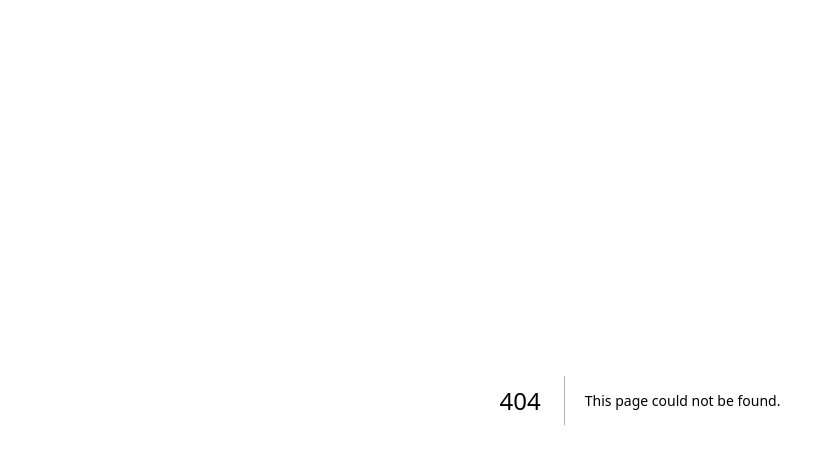
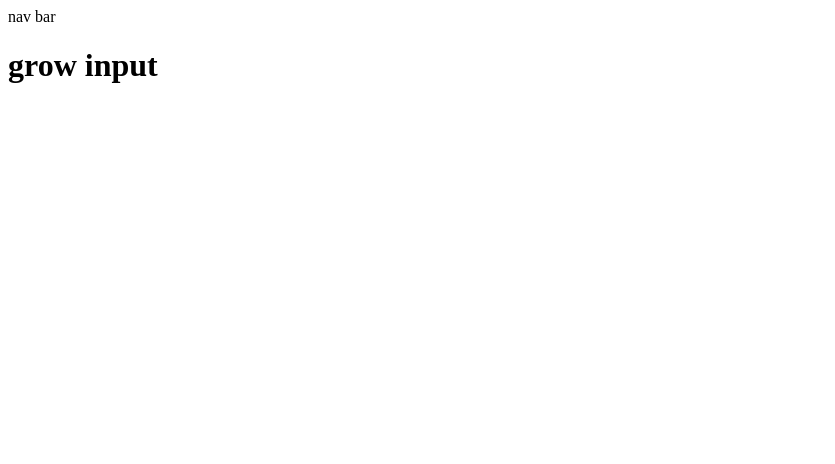
Before and after one commit to not-liuliumei/fronted-demo, a Next.js app: page /show-case/grow-input in a window 1280 px wide. Before the commit this address had no page. Shown: the top 464 px of the page, without its empty margins (0-835 px from the left). Built offline with nearby package versions, Linux system fonts and the light colour scheme.

Commit message:
feat(*): add basic router for project

```diff
--- a/src/app/layout.tsx
+++ b/src/app/layout.tsx
@@ -12,7 +12,10 @@ export default function RootLayout({
 }>) {
   return (
     <html lang="en">
-      <body>{children}</body>
+      <body>
+        <div>nav bar</div>
+        <main>{children}</main>
+      </body>
     </html>
   );
 }
--- /dev/null
+++ b/src/app/show-case/grow-input/page.tsx
@@ -0,0 +1,9 @@
+import { Metadata } from "next"
+
+export const metadata: Metadata = {
+  title: 'Fronted Demo | Grow Input'
+}
+
+export default function Page() {
+    return <h1>grow input</h1>
+  }
--- /dev/null
+++ b/src/app/show-case/layout.tsx
@@ -0,0 +1,12 @@
+export default function ShowCaseLayout({
+    children,
+  }: {
+    children: React.ReactNode
+  }) {
+    return (
+      <div>
+
+        {children}
+      </div>
+    )
+  }
```
Also changed, not shown: src/app/show-case/page.tsx (added, +9 -0 lines).
